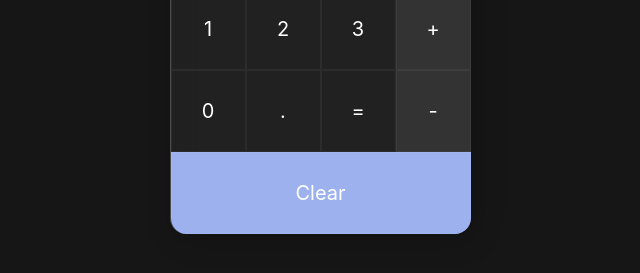
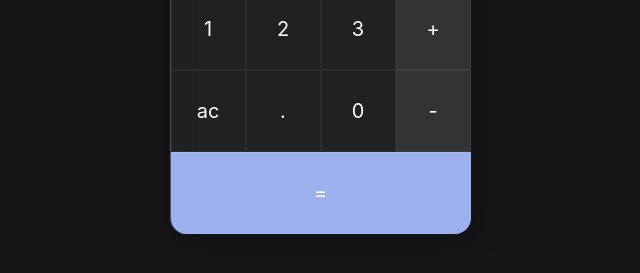
Before and after one commit to AlekiChrome/React-Calculator, a React (Create React App) app: page / in a window 1280 px wide. Shown: the part 377-650 px from the top of the page, without its empty margins (320-960 px from the left). Built offline with nearby package versions, Linux system fonts and the light colour scheme.

Commit message:
rearranged button format

```diff
--- a/src/App.js
+++ b/src/App.js
@@ -55,13 +55,13 @@ const App = () => {
         </div>
 
         <div className="button-row">
+          <Buttons symbol="ac" handleClick={clearDisplay} />
+          <Buttons symbol="." handleClick={thisIsText}/>
           <Buttons symbol="0" handleClick={thisIsText}/>
-          <Buttons symbol="." handleClick={thisIsText}/>
-          <Buttons symbol="=" handleClick={calculations}/>
           <Buttons symbol="-" color={colorSwitch} handleClick={thisIsText}/>
         </div>
 
-          <Buttons symbol="Clear" color="rgb(156, 177, 237)" handleClick={clearDisplay}/>
+          <Buttons symbol="=" color="rgb(156, 177, 237)" handleClick={calculations}/>
 
 
 
```
